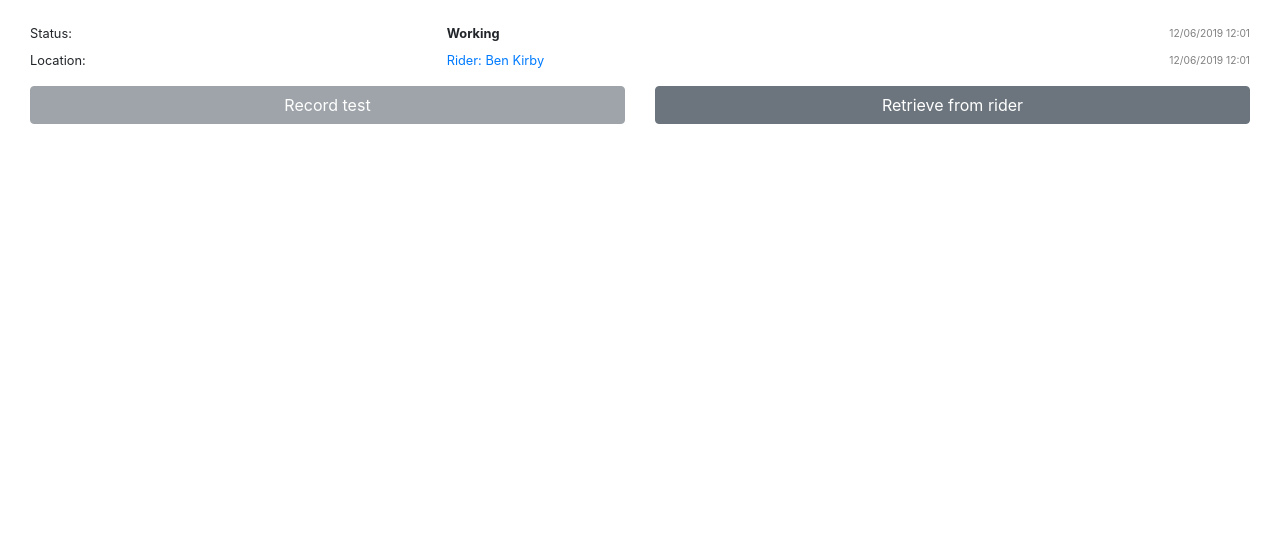
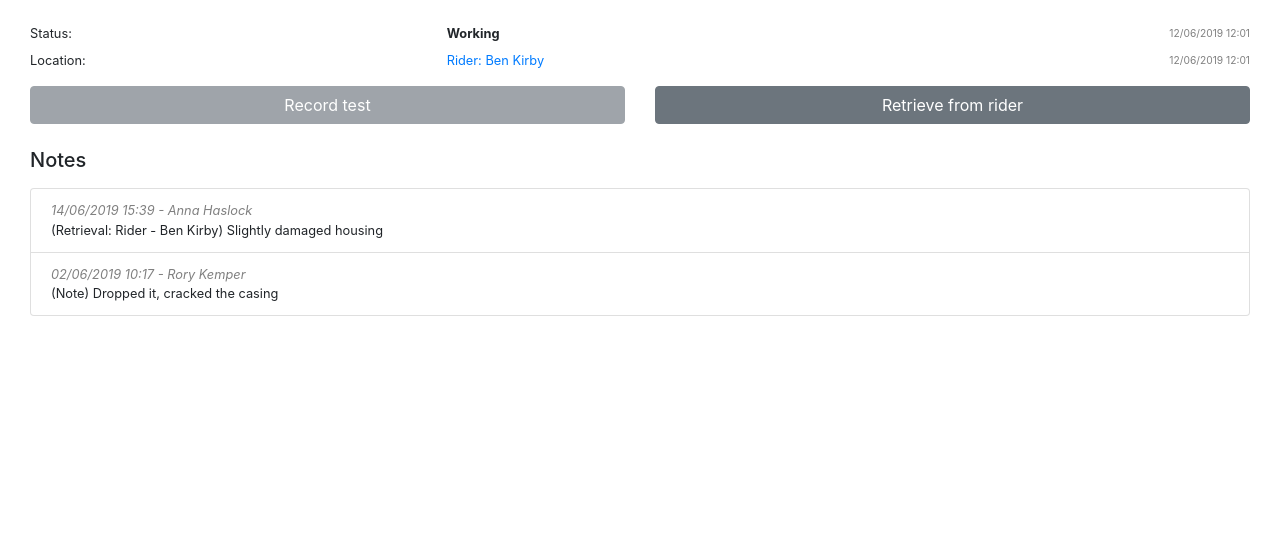
Before and after one commit to sbmooc/track_the_thing, a Django app: page /tracker/ in a window 1280 px wide. Shown: the part 56-612 px from the top of the page. Run offline with Django 3.2, Linux system fonts and the light colour scheme; parts of the project's set-up code (start-up, migrations or seed data) failed here and were passed over; some libraries are stand-ins or nearby versions.

Commit message:
Notes list added to tracker page

```diff
--- a/tcr_tracker/tracker/templates/tracker.html
+++ b/tcr_tracker/tracker/templates/tracker.html
@@ -1,5 +1,7 @@
 {% extends 'tracker/base.html' %}
 {% block content %}
+
+<!--status headers-->
     <!--todo: reduce gutter size-->
     <div class="container-fluid">
         <div class="row my-2">
@@ -17,13 +19,15 @@
             <div class="col my-auto" style="color: grey; font-size: 80%; text-align: right">12/06/2019 12:01</div>
         </div>
     </div>
+
+<!--Event buttons-->
     <div class="container-fluid my-2">
         <div class="row">
             <div class="col my-2">
                 <a href="#">
                     <!--todo: disable or enable based on user permissions-->
                     <button type="button"
-                            class="btn btn-secondary btn-block" disabled>Record test
+                            class="btn btn-secondary btn-block text-nowrap" disabled>Record test
                     </button>
                 </a>
             </div>
@@ -31,10 +35,68 @@
                 <a href="#">
                     <!--todo: change to assign or retrieve based on tracker.rider_possess (but stick in back end-->
                     <button type="button"
-                            class="btn btn-secondary btn-block">Retrieve from rider
+                            class="btn btn-secondary btn-block text-nowrap">Retrieve from rider
                     </button>
                 </a>
             </div>
         </div>
     </div>
+
+<!--Notes list-->
+    <div class="container-fluid my-2">
+        <div class="row">
+            <div class="col my-2">
+                <h5>Notes</h5>
+            </div>
+        </div>
+        <ul class="list-group">
+            <!--todo: replace with for-loop-->
+            <li class="list-group-item">
+                <div style="color: grey; font-style: italic">
+                    <!--todo: replace with date and user-->
+                    14/06/2019 15:39 - Anna Haslock
+                </div>
+                <div>
+                    <!--todo: replace with event info and notes-->
+                    (Retrieval: Rider - Ben Kirby) Slightly damaged housing
+                </div>
+            </li>
+            <li class="list-group-item">
+                <div style="color: grey; font-style: italic">
+                    02/06/2019 10:17 - Rory Kemper
+                </div>
+                <div>
+                    (Note) Dropped it, cracked the casing
+                </div>
+            </li>
+        </ul>
+    </div>
+
+<!--Events list-->
+<!--<div class="container-fluid my-2">-->
+        <!--<div class="row">-->
+            <!--<div class="col my-2">-->
+                <!--<h5>Events</h5>-->
+            <!--</div>-->
+        <!--</div>-->
+        <!--<ul class="list-group">-->
+            <!--<li class="list-group-item">-->
+                <!--<div style="color: grey; font-style: italic">-->
+                    <!--14/06/2019 15:39 Anna Haslock-->
+                <!--</div>-->
+                <!--<div>-->
+                    <!--(Retrieval: Rider - Ben Kirby) Slightly damaged housing-->
+                <!--</div>-->
+            <!--</li>-->
+            <!--<li class="list-group-item">-->
+                <!--<div style="color: grey; font-style: italic">-->
+                    <!--02/06/2019 10:17: Note (User: Rory Kemper)-->
+                <!--</div>-->
+                <!--<div>-->
+                    <!--Dropped it, cracked the casing-->
+                <!--</div>-->
+            <!--</li>-->
+        <!--</ul>-->
+    <!--</div>-->
+
 {% endblock %}
--- a/tcr_tracker/tracker/templates/tracker/riders_list.html
+++ b/tcr_tracker/tracker/templates/tracker/riders_list.html
@@ -43,7 +43,7 @@
     <div class="container-fluid my-2">
         <div class="row">
             <div class="col my-2">
-                <h4>Riders</h4>
+                <h5>Riders</h5>
             </div>
         </div>
         <table class="table table-hover table-responsive-sm">
--- a/tcr_tracker/tracker/templates/tracker/trackers_list.html
+++ b/tcr_tracker/tracker/templates/tracker/trackers_list.html
@@ -37,7 +37,7 @@
     <div class="container-fluid my-2">
         <div class="row">
             <div class="col my-2">
-                <h4>Trackers</h4>
+                <h5>Trackers</h5>
             </div>
         </div>
         <table class="table table-hover table-responsive-sm">
```
